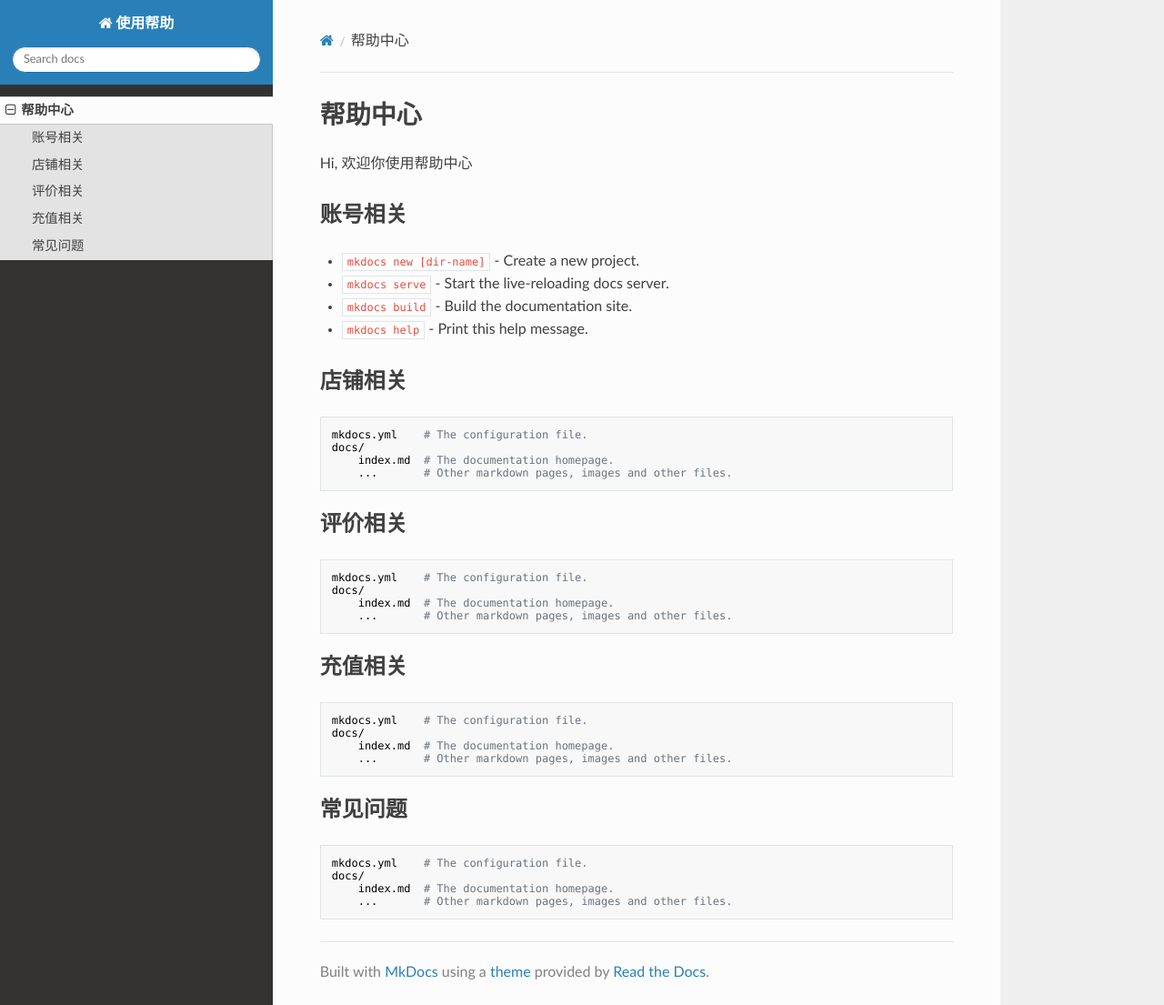
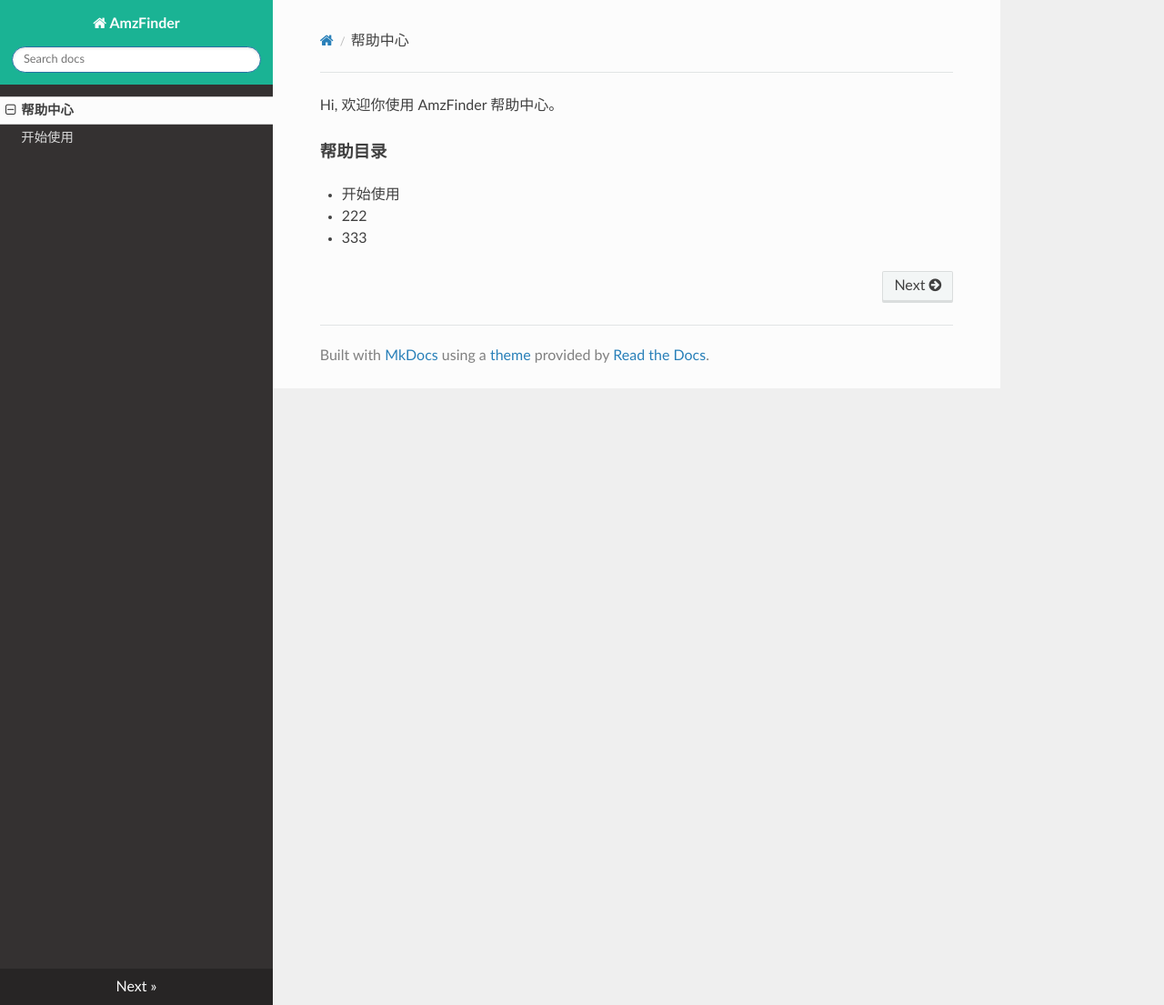
Before and after one commit to funet/AmzFinderHelp, an MkDocs documentation site: the page built from docs/index.md, in a window 1280 px wide and 1105 px high. Shown: the whole window at 91% size. Built offline with MkDocs 1.6.1, drawn with Linux system fonts in a browser that asks for light colours; nearby versions of some CDN libraries; old or Windows-style settings are respelled for this version of MkDocs.

Commit message:
开始使用文档

```diff
--- /dev/null
+++ b/docs/css/extra.css
@@ -0,0 +1,6 @@
+.wy-side-nav-search {
+	background-color: #1ab394;
+}
+.section p img {
+	text-align: center;;
+}
--- a/docs/index.md
+++ b/docs/index.md
@@ -1,38 +1,7 @@
-# 帮助中心
+Hi, 欢迎你使用 AmzFinder 帮助中心。
 
-Hi, 欢迎你使用帮助中心
+####  帮助目录
 
-## 账号相关
-
-* `mkdocs new [dir-name]` - Create a new project.
-* `mkdocs serve` - Start the live-reloading docs server.
-* `mkdocs build` - Build the documentation site.
-* `mkdocs help` - Print this help message.
-
-## 店铺相关
-
-    mkdocs.yml    # The configuration file.
-    docs/
-        index.md  # The documentation homepage.
-        ...       # Other markdown pages, images and other files.
-
-## 评价相关
-
-    mkdocs.yml    # The configuration file.
-    docs/
-        index.md  # The documentation homepage.
-        ...       # Other markdown pages, images and other files.
-
-## 充值相关
-
-    mkdocs.yml    # The configuration file.
-    docs/
-        index.md  # The documentation homepage.
-        ...       # Other markdown pages, images and other files.
-
-## 常见问题
-
-    mkdocs.yml    # The configuration file.
-    docs/
-        index.md  # The documentation homepage.
-        ...       # Other markdown pages, images and other files.
+ - 开始使用
+ - 222
+ - 333
--- /dev/null
+++ b/docs/start.md
@@ -0,0 +1,42 @@
+
+![流程](http://upload-images.jianshu.io/upload_images/1331329-f305a3e713bd61fe.png?imageMogr2/auto-orient/strip%7CimageView2/2/w/1240)
+
+
+#### 注册账号
+
+打开AmzFinder注册账号链接: [http://amzfinder.com/signup](http://amzfinder.com/signup)
+
+
+![注册](http://upload-images.jianshu.io/upload_images/1331329-db956986b35c5ed8.png?imageMogr2/auto-orient/strip%7CimageView2/2/w/1240)
+
+在输入框内分别输入昵称、登录账号和不少于6位的密码，点击注册按钮，稍后你将注册成功，并自动切换到登录后的管理后台。
+
+#### 账号充值
+
+请先登录后台，点击后台上方导航条的“账号充值”按钮
+
+![充值](http://upload-images.jianshu.io/upload_images/1331329-03bc64fbd60ca15f.png?imageMogr2/auto-orient/strip%7CimageView2/2/w/1240)
+
+用手机微信扫描屏幕中的二维码，添加好友后，发送 AmzFinder 注册账号和转账相应套餐的金额进行充值。充值成功后，你在账号充值页面可以看到您账号的到期时间。
+
+#### 添加店铺
+
+请先登录后台，点击后台上方导航条的“店铺管理”按钮
+
+
+![添加店铺](http://upload-images.jianshu.io/upload_images/1331329-ce181f2e7eb9cb1d.png?imageMogr2/auto-orient/strip%7CimageView2/2/w/1240)
+
+
+点击搜索框右侧的“添加店铺”按钮，进入添加店铺页面
+
+![添加店铺按钮](http://upload-images.jianshu.io/upload_images/1331329-ae61dc969dd38ce7.png?imageMogr2/auto-orient/strip%7CimageView2/2/w/1240)
+
+在下方填入相应的值，不同地区的录入之后可以一并提交。
+
+![creat_store_form.png](http://upload-images.jianshu.io/upload_images/1331329-c77159003f4875d9.png?imageMogr2/auto-orient/strip%7CimageView2/2/w/1240)
+
+更多帮助：Seller ID，Access Key Id, Secret Key 从哪里得到？
+
+#### 安装客户端
+
+待完善
--- a/mkdocs.yml
+++ b/mkdocs.yml
@@ -1,2 +1,8 @@
-site_name: 使用帮助
+site_name: AmzFinder
 theme: readthedocs
+extra_css:
+    - css/extra.css
+
+pages:
+  - 帮助中心: index.md
+  - 开始使用: start.md
```
Also changed, not shown: site/css/extra.css (added), site/index.html, site/mkdocs/search_index.json, site/search.html, site/sitemap.xml, site/start/index.html (added), 3 other files.
